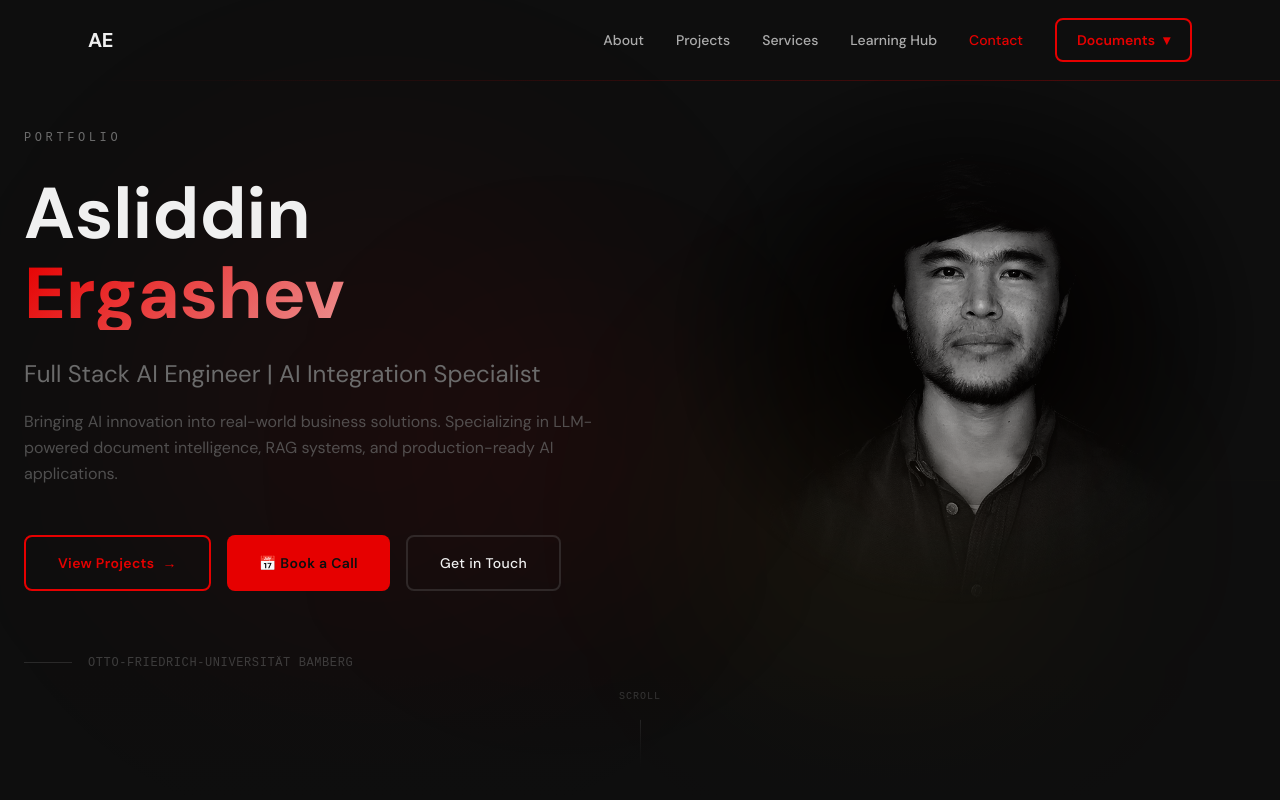
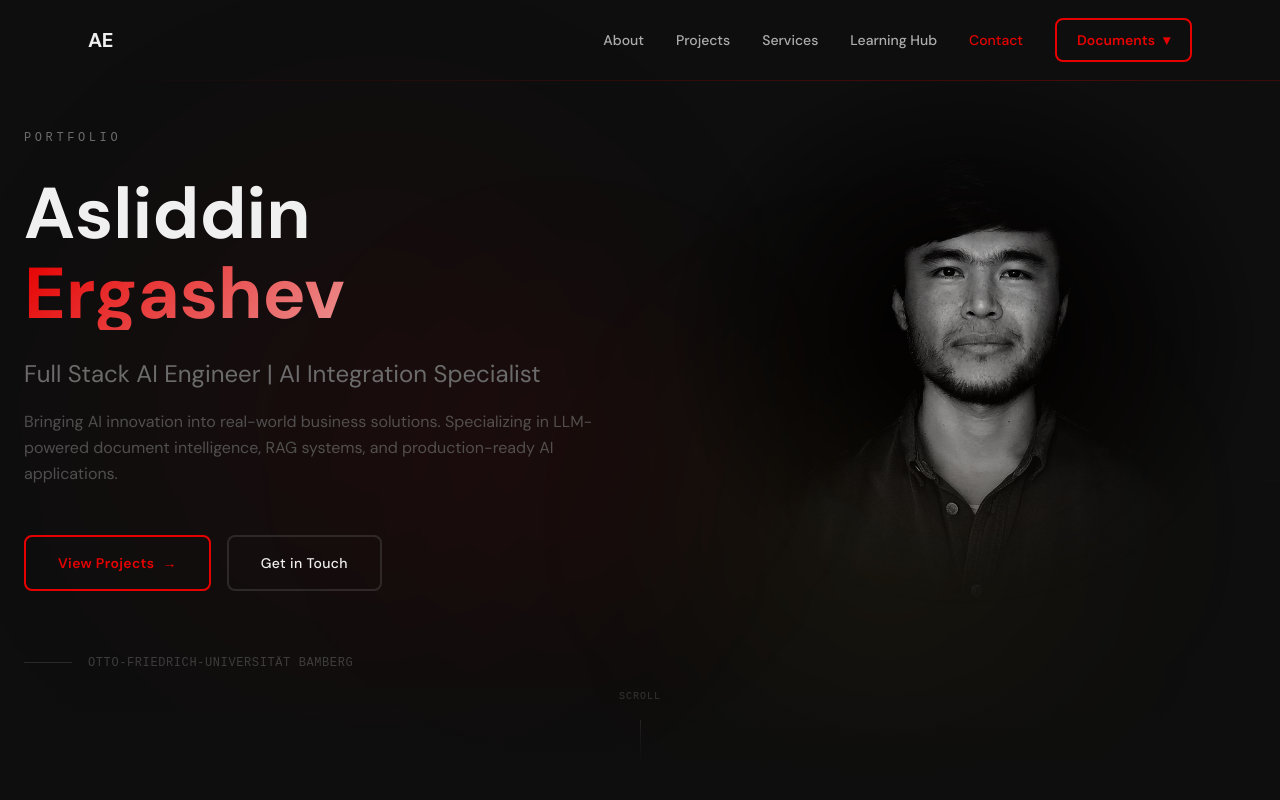
Before and after one commit to khusanovich/portfolio, a Next.js app: page / in a window 1280 px wide. Shown: the top 800 px of the page. Built offline with nearby package versions, Linux system fonts and the light colour scheme.

Commit message:
Remove Book a Call functionality
- Remove Calendly booking button from Hero section
- Remove Book a Call CTA from Services section
- Remove booking widget from Contact section

```diff
--- a/src/components/sections/Contact.tsx
+++ b/src/components/sections/Contact.tsx
@@ -212,25 +212,6 @@ export default function Contact() {
                   </div>
                 ))}
               </div>
-
-              {/* Book a Call CTA */}
-              <div className="mt-12 p-8 bg-background border border-accent/30">
-                <h4 className="text-xl font-bold text-foreground mb-3">
-                  Prefer a Quick Call?
-                </h4>
-                <p className="text-sm text-muted/80 mb-6 leading-relaxed">
-                  Schedule a 30-minute consultation to discuss your project.
-                  We'll explore your needs and how I can help bring your ideas to life.
-                </p>
-                <a
-                  href="https://calendly.com/a-khusanovich/30min"
-                  target="_blank"
-                  rel="noopener noreferrer"
-                  className="inline-flex items-center gap-2 px-6 py-3 bg-accent text-background font-semibold rounded-lg hover:bg-accent/90 transition-all duration-200"
-                >
-                  📅 Book a Call
-                </a>
-              </div>
             </div>
           </FadeIn>
         </div>
--- a/src/components/sections/Hero.tsx
+++ b/src/components/sections/Hero.tsx
@@ -110,14 +110,6 @@ export default function Hero() {
                   →
                 </span>
               </Link>
-              <a
-                href="https://calendly.com/a-khusanovich/30min"
-                target="_blank"
-                rel="noopener noreferrer"
-                className="inline-flex items-center justify-center gap-2 px-8 py-4 rounded-lg bg-accent text-background font-sans text-sm font-semibold tracking-wide hover:bg-accent/90 transition-all duration-200"
-              >
-                📅 Book a Call
-              </a>
               <Link
                 href="#contact"
                 className="inline-flex items-center justify-center px-8 py-4 rounded-lg border-2 border-muted/30 text-foreground font-sans text-sm font-medium tracking-wide hover:border-accent hover:text-accent transition-all duration-200"
--- a/src/components/sections/Services.tsx
+++ b/src/components/sections/Services.tsx
@@ -170,15 +170,7 @@ export default function Services() {
               <p className="text-base text-muted/80 mb-8 max-w-2xl mx-auto">
                 Let's discuss how I can help bring your ideas to life with cutting-edge technology and AI integration.
               </p>
-              <div className="flex flex-col sm:flex-row gap-4 justify-center">
-                <a
-                  href="https://calendly.com/a-khusanovich/30min"
-                  target="_blank"
-                  rel="noopener noreferrer"
-                  className="inline-flex items-center justify-center gap-2 px-8 py-4 rounded-lg bg-accent text-background font-semibold hover:bg-accent/90 transition-all duration-200"
-                >
-                  📅 Book a Call
-                </a>
+              <div className="flex justify-center">
                 <a
                   href="#contact"
                   className="inline-flex items-center justify-center gap-2 px-8 py-4 rounded-lg border-2 border-accent text-accent font-semibold hover:bg-accent hover:text-background transition-all duration-200"
```
